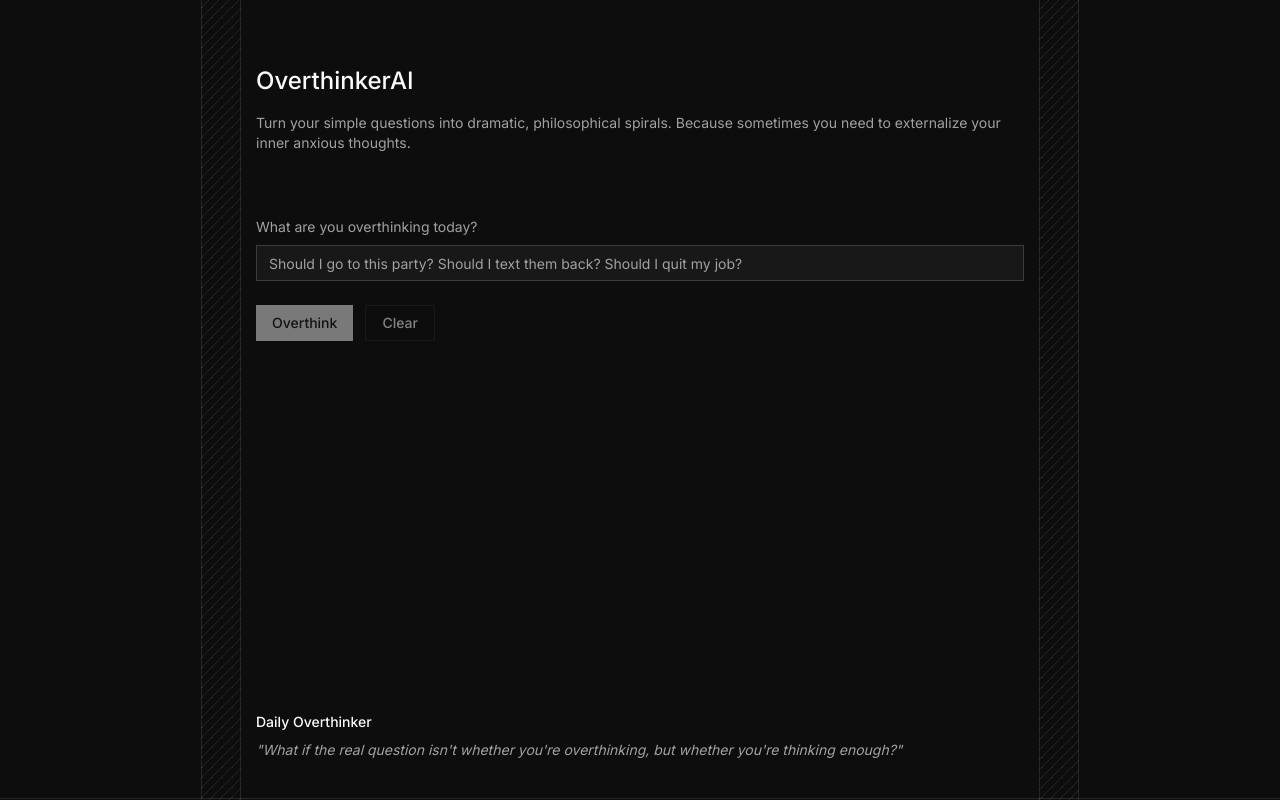
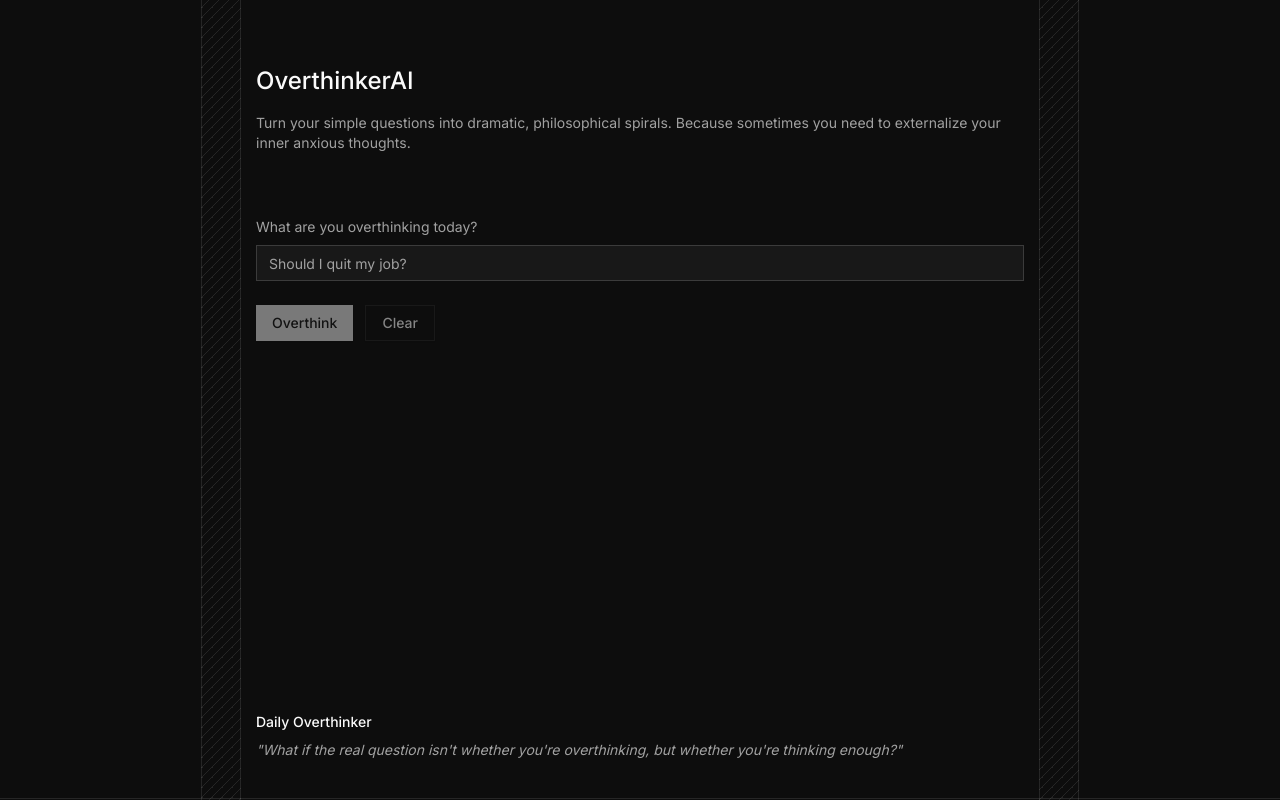
Before and after one commit to nikhilnigamnik/overthinker-ai, a Next.js app: page / in a window 1280 px wide. Built offline with nearby package versions, Linux system fonts and the light colour scheme.

Commit message:
update input placeholder and persist prompt

```diff
--- a/components/layout/overthinker.tsx
+++ b/components/layout/overthinker.tsx
@@ -21,7 +21,9 @@ export function Overthinker() {
     e.preventDefault();
     if (!input.trim()) return;
     setShowResponse(true);
+    const currentInput = input;
     handleSubmit(e);
+    setTimeout(() => setInput(currentInput), 0);
   };
 
   const handleClear = () => {
@@ -71,7 +73,7 @@ export function Overthinker() {
               id="input"
               value={input}
               onChange={(e) => setInput(e.target.value)}
-              placeholder="Should I go to this party? Should I text them back? Should I quit my job?"
+              placeholder="Should I quit my job?"
             />
           </div>
 
```
